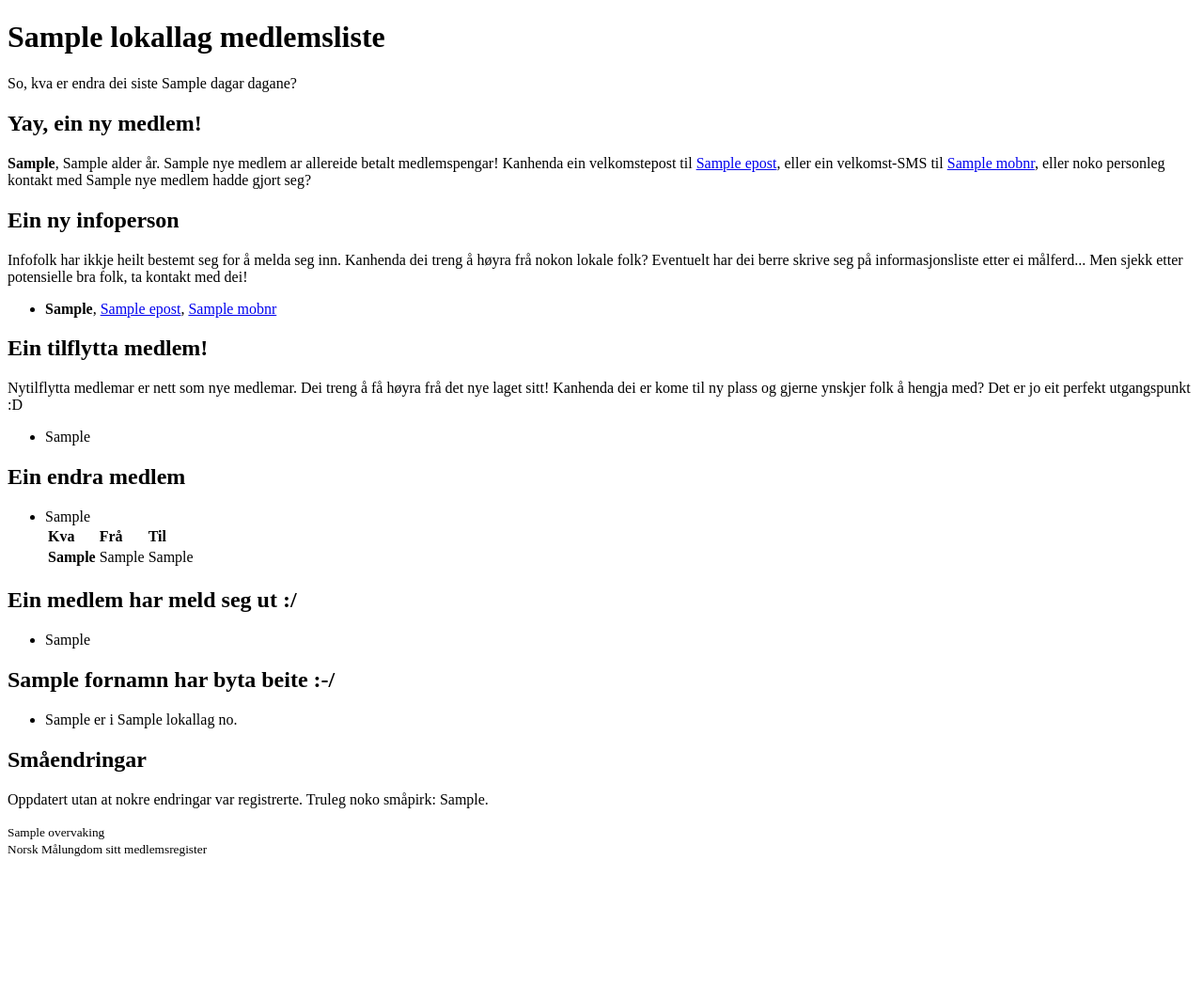
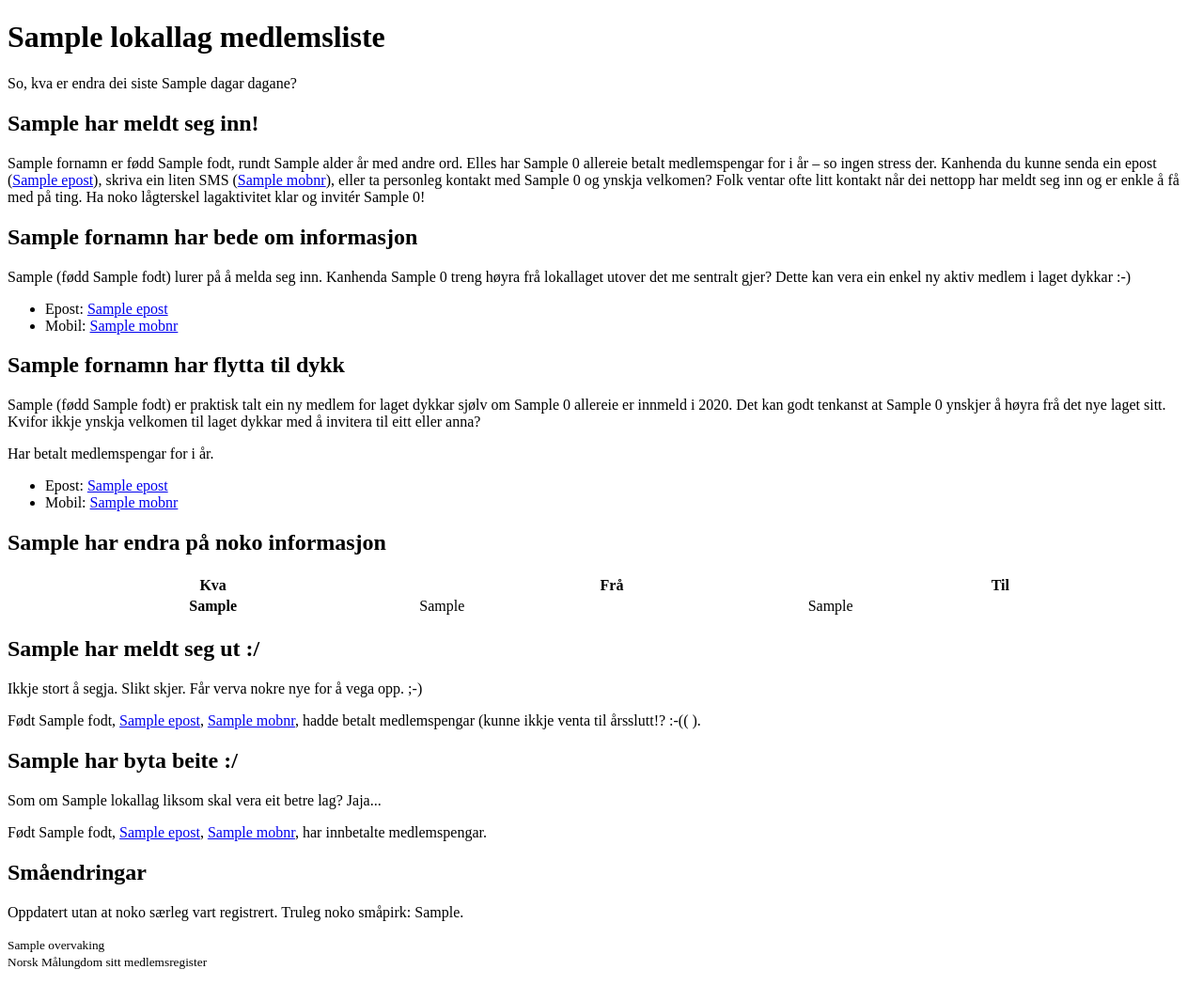
Before and after one commit to odinho/medlemssys, a Django app: template templates/epostar/lokallag_overvaking.html in a window 1280 px wide. Shown: the whole page at 94% size. Before the commit the page ends 911 px from the top, so only its background shows below. Run offline with Django 3.2, Linux system fonts and the light colour scheme; the template is opened without the code that fills it: most values are stand-ins (such as "Sample title", 1, 10 or a date in 2020).

Commit message:
lokallagovervaking-epost: Betre epostar

```diff
--- a/templates/epostar/lokallag_overvaking.html
+++ b/templates/epostar/lokallag_overvaking.html
@@ -8,103 +8,138 @@
 
 {% if nye_medlem %}
 
-    {% blocktrans count counter=nye_medlem|length with num=nye_medlem|length|apnumber|capfirst intro_text="Wohoo!,Yay!,Kult!,Mogleg verving?,Jippi!,Hoho :D, Godt jobba ;-),Populært lag?"|split|random %}
-    <h2>Yay, ein ny medlem!</h2>
-    {% plural %}
-    <h2>{{ intro_text }} {{ num }} nye medlemar!</h2>
-    {% endblocktrans %}
+    {% if nye_medlem|length == 1 %}
+        {% with nye_medlem.0 as m  %}
+        <h2>{{ m }} har meldt seg inn!</h2>
+        <p>
+            {% if m.fodt %}{{ m.fornamn }} er fødd {{ m.fodt }}, rundt {{ m.alder }} år med andre ord. {% else %}Me veit ikkje kva årstal {{ m.fornamn }} er fødd. Dersom du veit, sei frå til <a href="mailto:skriv@nynorsk.no">skrivarstova</a>.{% endif %}
+            Elles har {{ m.pronomen }} {{ m.har_betalt|yesno:"allereie betalt medlemspengar for i år – so ingen stress der.,framleis ikkje betalt medlemspengar for i år (det er iallfall ikkje registrert enno)." }}
+            Kanhenda du kunne {% if m.epost %}senda ein epost (<a href="mailto:{{m.epost}}">{{m.epost}}</a>),{% endif %} {% if m.mobnr %}skriva ein liten SMS (<a href="sms:{{ m.mobnr }}">{{ m.mobnr }}</a>),{% endif %}{% if m.epost or m.mobnr %} eller {% endif %}ta personleg kontakt med {{ m.pronomen }} og ynskja velkomen? Folk ventar ofte litt kontakt når dei nettopp har meldt seg inn og er enkle å få med på ting. Ha noko lågterskel lagaktivitet klar og invitér {{ m.pronomen }}!</p>
+        {% endwith %}
+    {% else %}
+        <h2>{{ "Wohoo!,Yay!,Kult!,Mogleg verving?,Jippi!,Hoho :D, Godt jobba ;-),Populært lag?"|split|random }}
+            {{ nye_medlem|length|apnumber|capfirst }} nye medlemar!</h2>
+        <p>Nyinnmelde medlemar kan ofte vera gira på å få vita kva som skjer, og blir ofte med på ting. Ta kontakt på t.d. SMS eller epost allereide no og få dei aktive!</p>
 
+        <table width="100%"><tr><th>Namn <th>Født <th>Betalt <th>Epost <th>Mobil</tr>
         {% for m in nye_medlem %}
-        <p><strong>{{ m }}</strong>, {{ m.alder|default:"me veit ikkje heilt kor mange" }} år. {{ m.pronomen|capfirst }} {{ m.har_betalt|yesno:"ar allereide betalt medlemspengar!,har ikkje registrert innbetalte medlemspengar enno." }} Kanhenda {% if m.epost %}ein velkomstepost til <a href="mailto:{{m.epost}}">{{m.epost}}</a>, eller {% endif %}{% if m.mobnr %}ein velkomst-SMS til <a href="sms:{{ m.mobnr }}">{{ m.mobnr }}</a>, eller {% endif %} noko personleg kontakt med {{ m.pronomen }} hadde gjort seg?
+            <tr><td>{{ m }} <td>{{ m.fodt }} <td>{{ m.har_betalt|yesno:"Ja,Nei" }} <td>{{ m.epost }} <td>{{ m.mobnr }}</tr>
         {% endfor %}
+        </table>
+    {% endif %}
+
 {% endif %}
 
 {% if nye_infofolk %}
-    {% blocktrans count counter=nye_infofolk|length with num=nye_infofolk|length|apnumber|capfirst intro_text="J&oslosh;sses.,Hmmm.,Målferd?"|split|random %}
-    <h2>Ein ny infoperson</h2>
-    {% plural %}
-    <h2>{{ intro_text }} {{ counter|apnumber|capfirst }} nye infofolk</h2>
-    {% endblocktrans %}
-    <p>Infofolk har ikkje heilt bestemt seg for å melda seg inn. Kanhenda dei treng å h&oslash;yra frå nokon lokale folk? Eventuelt har dei berre skrive seg på informasjonsliste etter ei målferd... Men sjekk etter potensielle bra folk, ta kontakt med dei!</p>
 
+    {% if nye_infofolk|length == 1 %}
+        {% with nye_infofolk.0 as m  %}
+        <h2>{{ m.fornamn }} har bede om informasjon</h2>
+        <p> {{ m }} (fødd {{ m.fodt|default:"??" }}) lurer på å melda seg inn. Kanhenda {{ m.pronomen }} treng høyra frå lokallaget utover det me sentralt gjer? Dette kan vera ein enkel ny aktiv medlem i laget dykkar :-)</p>
+        {% if m.epost or m.mobnr %}
         <ul>
+            {% if m.epost %}<li>Epost: <a href="mailto:{{m.epost}}">{{m.epost}}</a></li>{% endif %}
+            {% if m.mobnr %}<li>Mobil: <a href="sms:{{m.mobnr}}">{{m.mobnr}}</a></li>{% endif %}
+        </ul>
+        {% endif %}
+        {% endwith %}
+    {% else %}
+        <h2>{{ "Jøsses.,Hmmm.,Målferd?"|split|random }} {{ nye_infofolk|length|apnumber|capfirst }} nye infofolk</h2>
+        <p>Infofolk har ikkje heilt bestemt seg for å melda seg inn. Kanhenda dei treng å h&oslash;yra frå nokon lokale folk? Eventuelt har dei berre skrive seg på informasjonsliste etter ei målferd... Men sjekk etter potensielt bra folk, ta kontakt med dei!</p>
+
+        <table width="100%"><tr><th>Namn <th>Født <th>Epost <th>Mobil</tr>
         {% for m in nye_infofolk %}
-        <li><strong>{{ m }}</strong>,
-            <a href="mailto:{{m.epost}}">{{m.epost}}</a>,
-            <a href="sms:{{ m.mobnr }}">{{ m.mobnr }}</a></li>
+            <tr><td>{{ m }} <td>{{ m.fodt }} <td>{{ m.epost }} <td>{{ m.mobnr }}</tr>
         {% endfor %}
-    </ul>
+        </table>
+    {% endif %}
+
 {% endif %}
 
 {% if tilflytta_medlem %}
-    {% blocktrans count counter=tilflytta_medlem|length with num=tilflytta_medlem|length|apnumber|capfirst intro_text="Ei lita folkevandring? :P,Laget tiltrekkjer visst folk.,Sjå her ja..."|split|random %}
-    <h2>Ein tilflytta medlem!</h2>
-    {% plural %}
-    <h2>{{ intro_text }} {{ num }} nytilflytta medlemar :D</h2>
-    {% endblocktrans %}
+    {% if tilflytta_medlem|length == 1 %}
+        {% with tilflytta_medlem.0 as m  %}
+        <h2>{{ m.fornamn }} har flytta til dykk</h2>
+        <p> {{ m }} (fødd {{ m.fodt|default:"??" }}) er praktisk talt ein ny medlem for laget dykkar sjølv om {{ m.pronomen }} allereie er innmeld i {{ m.innmeldt_dato.year }}. Det kan godt tenkanst at {{ m.pronomen }} ynskjer å høyra frå det nye laget sitt. Kvifor ikkje ynskja velkomen til laget dykkar med å invitera til eitt eller anna?</p>
+        <p>{{ m.har_betalt|yesno:"Har betalt medlemspengar for i år.,Har ikkje registrert medlemspengar for i år." }}</p>
+        {% if m.epost or m.mobnr %}
+        <ul>
+            {% if m.epost %}<li>Epost: <a href="mailto:{{m.epost}}">{{m.epost}}</a></li>{% endif %}
+            {% if m.mobnr %}<li>Mobil: <a href="sms:{{m.mobnr}}">{{m.mobnr}}</a></li>{% endif %}
+        </ul>
+        {% endif %}
+        {% endwith %}
+    {% else %}
+        <h2>{{ "Ei lita folkevandring? :P,Laget tiltrekkjer visst folk.,Sjå her ja..."|split|random }} {{ tilflytta_medlem|length|apnumber|capfirst }} nytilflytta medlemar :D</h2>
         <p>Nytilflytta medlemar er nett som nye medlemar. Dei treng å få h&oslash;yra frå det nye laget sitt! Kanhenda dei er kome til ny plass og gjerne ynskjer folk å hengja med? Det er jo eit perfekt utgangspunkt :D</p>
 
-    <ul>
+        <table width="100%"><tr><th>Namn <th>Født <th>Betalt <th>Epost <th>Mobil</tr>
         {% for m in tilflytta_medlem %}
-        <li>{{ m }}</li>
+            <tr><td>{{ m }} <td>{{ m.fodt }} <td>{{ m.har_betalt|yesno:"Ja,Nei" }} <td>{{ m.epost }} <td>{{ m.mobnr }}</tr>
         {% endfor %}
-    </ul>
+        </table>
+    {% endif %}
+
 {% endif %}
 
 {% if endra_medlem %}
-    {% blocktrans count counter=endra_medlem|length with num=endra_medlem|length|apnumber|capfirst %}
-    <h2>Ein endra medlem</h2>
-    {% plural %}
-    <h2>{{ num }} medlemar med endringar</h2>
-    {% endblocktrans %}
+    {% if endra_medlem|length == 1 %}
+        {% with endra_medlem.0 as m %}
+        <h2>{{ m }} har endra på noko informasjon</h2>
+        <table width="100%"><tr><th>Kva <th>Frå <th>Til</tr>{% for change in m.changed %}
+            <tr><th>{{ change.0 }} <td>{{ change.1 }} <td>{{ change.2 }}</tr>
+        {% endfor %} </table>
+        {% endwith %}
+    {% else %}
+        <h2>{{ num|apnumber|capfirst }} medlemar med endringar</h2>
+        <ul>{% for m in endra_medlem %}
+            <li><strong>{{ m }}</strong><br>
+            <table width="100%"><tr><th>Kva <th>Frå <th>Til</tr>{% for change in m.changed %}
+                <tr><th>{{ change.0 }} <td>{{ change.1 }} <td>{{ change.2 }}</tr>
+            {% endfor %} </table>
+            </li> {% endfor %} </ul>
+    {% endif %}
 
-    <ul>
-    {% for m in endra_medlem %}
-        <li>{{ m }}<br>
-        <table>
-        <thead><tr><th>Kva <th>Frå <th>Til</tr></thead>
-        <tbody>
-        {% for change in m.changed %}
-            <tr><th>{{ change.0 }} <td>{{ change.1 }} <td>{{ change.2 }}</tr>
-        {% endfor %}
-        </tbody>
-        </table>
-        </li>
-    {% endfor %}
-    </ul>
 {% endif %}
 
 {% if utmeld_medlem %}
-    {% blocktrans count counter=utmeld_medlem|length with num=utmeld_medlem|length|apnumber|capfirst intro_text="Bah :/,Blæ.,Argh!,Hrmf...,Æsj.,S&oslash;ren òg."|split|random  %}
-    <h2>Ein medlem har meld seg ut :/</h2>
-    {% plural %}
-    <h2>{{ intro_text }} {{ num }} utmelde medlemar :|</h2>
-    {% endblocktrans %}
+    {% if utmeld_medlem|length == 1 %}
+        {% with utmeld_medlem.0 as m %}
+        <h2>{{ m }} har meldt seg ut :/</h2>
+        <p>Ikkje stort å segja. Slikt skjer. Får verva nokre nye for å vega opp. ;-)</p>
+        <p>Født {{ m.fodt }}, {% if m.epost %}<a href="mailto:{{m.epost}}">{{m.epost}}</a>, {% endif %}{% if m.mobnr %}<a href="sms:{{m.mobnr}}">{{m.mobnr}}</a>, {% endif %}{{ m.har_betalt|yesno:"hadde betalt medlemspengar (kunne ikkje venta til årsslutt!? :-(( ),hadde ikkje betalt medlemspengar" }}.
+        {% endwith %}
+    {% else %}
+        <h2>{{ "Bah :/,Blæ.,Argh!,Hrmf...,Æsj.,S&oslash;ren òg."|split|random  }} {{ utmeld_medlem|length|apnumber|capfirst }} utmelde medlemar :|</h2>
+        <table width="100%"><tr><th>Namn <th>Født <th>Betalt <th>Epost <th>Mobil</tr>
+        {% for m in tilflytta_medlem %}
+            <tr><td>{{ m }} <td>{{ m.fodt }} <td>{{ m.har_betalt|yesno:"Ja (irriterande nok :-( ),Nei" }} <td>{{ m.epost }} <td>{{ m.mobnr }}</tr>
+        {% endfor %}
+        </table>
+    {% endif %}
 
-    <ul>
-    {% for m in utmeld_medlem %}
-        <li>{{ m }}</li>
-    {% endfor %}
-    </ul>
 {% endif %}
 
 {% if vekkflytta_medlem %}
-    {% blocktrans count counter=vekkflytta_medlem|length with num=vekkflytta_medlem|length|apnumber|capfirst intro_text="Folkevandring feil veg?,Er graset gr&oslash;nare i andre lag?,Gjorde me noko feil?,Slikt skjer."|split|random medlemsnamn=vekkflytta_medlem.0.fornamn %}
-    <h2>{{ medlemsnamn }} har byta beite :-/</h2>
-    {% plural %}
-    <h2>{{ intro_text }} {{ num }} fråflytta medlemar :-/</h2>
-    {% endblocktrans %}
-
-    <ul>
+    {% if vekkflytta_medlem|length == 1 %}
+        {% with vekkflytta_medlem.0 as m %}
+        <h2>{{ m }} har byta beite :/</h2>
+        <p>Som om {{ m.lokallag }} liksom skal vera eit betre lag? Jaja...</p>
+        <p>Født {{ m.fodt }}, {% if m.epost %}<a href="mailto:{{m.epost}}">{{m.epost}}</a>, {% endif %}{% if m.mobnr %}<a href="sms:{{m.mobnr}}">{{m.mobnr}}</a>, {% endif %}{{ m.har_betalt|yesno:"har innbetalte medlemspengar,har ikkje betalt medlemspengar i år" }}.
+        {% endwith %}
+    {% else %}
+        <h2>{{ "Folkevandring feil veg?,Er graset grønare i andre lag?,Gjorde me noko feil?,Slikt skjer."|split|random }} {{ vekkflytta_medlem|length|apnumber|capfirst }} fråflytta medlemar :/</h2>
+        <table width="100%"><tr><th>Namn <th>Født <th>Betalt <th>Epost <th>Mobil <th>Flytta til</tr>
         {% for m in vekkflytta_medlem %}
-        <li>{{ m }} er i {{ m.lokallag }} no.</li>
+            <tr><td>{{ m }} <td>{{ m.fodt }} <td>{{ m.har_betalt|yesno:"Ja,Nei" }} <td>{{ m.epost }} <td>{{ m.mobnr }} <td>{{ m.lokallag }}</tr>
         {% endfor %}
-    </ul>
+        </table>
+    {% endif %}
 {% endif %}
 
 {% if ukjend_endring %}
   <h2>Småendringar</h2>
-  <p>Oppdatert utan at nokre endringar var registrerte. Truleg noko småpirk:
+  <p>Oppdatert utan at noko særleg vart registrert. Truleg noko småpirk:
     {% for m in ukjend_endring %}{{m}}{% if not forloop.last %}, {% endif %}{% endfor %}.
 {% endif %}
 
```
Lines whose indentation alone changed are shown as unchanged.
